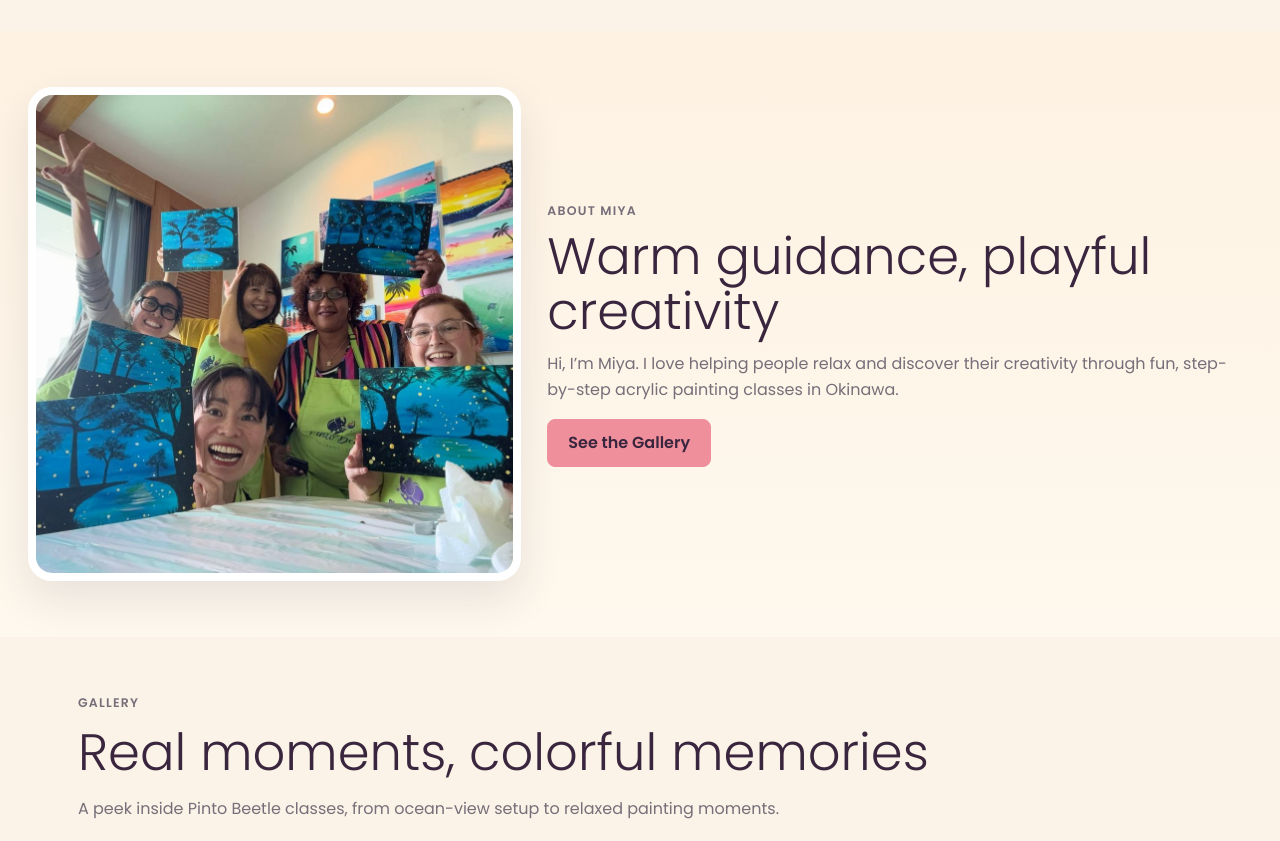
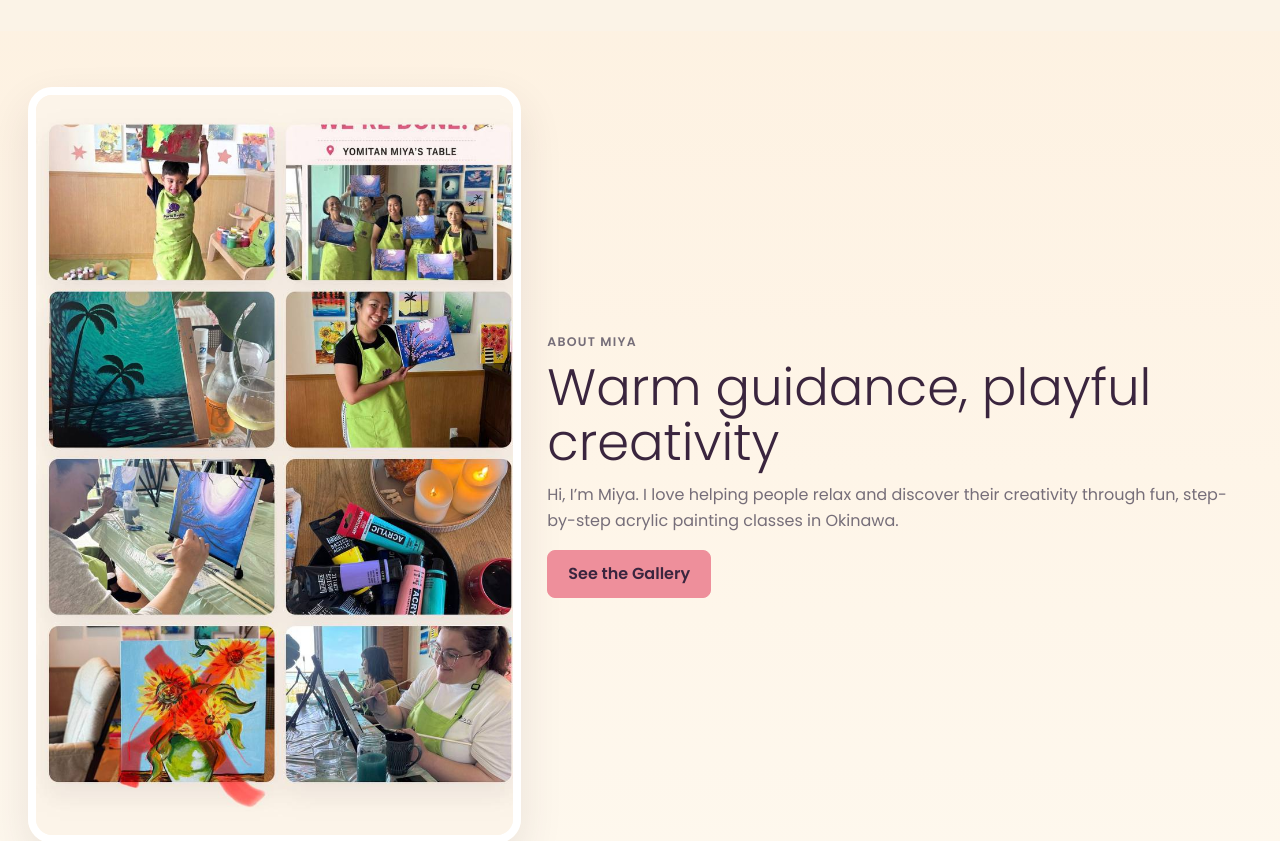
Before and after one commit to DigitalRonin73/MiyasPaints, a plain HTML site: page index.html in a window 1280 px wide. Shown: the part 2224-3065 px from the top of the page. Drawn offline with Linux system fonts and the light colour scheme.

Commit message:
Replace about photo with class collage

```diff
--- a/index.html
+++ b/index.html
@@ -237,7 +237,7 @@
 
     <section class="section about-section section-tint" id="about" aria-labelledby="about-title">
       <div class="about-photo reveal">
-        <img src="images/class-group-blue-paintings.jpg?v=20260524-09" alt="Pinto Beetle class guests smiling with finished paintings" data-i18n-alt="miyaAlt">
+        <img src="images/class-collage-moments.jpg?v=20260524-10" alt="Pinto Beetle class moments, finished paintings, and painting supplies" data-i18n-alt="miyaAlt">
       </div>
       <div class="about-copy reveal">
         <p class="eyebrow" data-i18n="aboutEyebrow">About Miya</p>
--- a/styles.css
+++ b/styles.css
@@ -1000,7 +1000,7 @@ h3 {
 
 .about-photo img {
   width: 100%;
-  aspect-ratio: 1;
+  aspect-ratio: 836 / 1280;
   border: 8px solid var(--white);
   border-radius: 24px;
   object-fit: cover;
```
Also changed, not shown: images/class-collage-moments.jpg (added).
